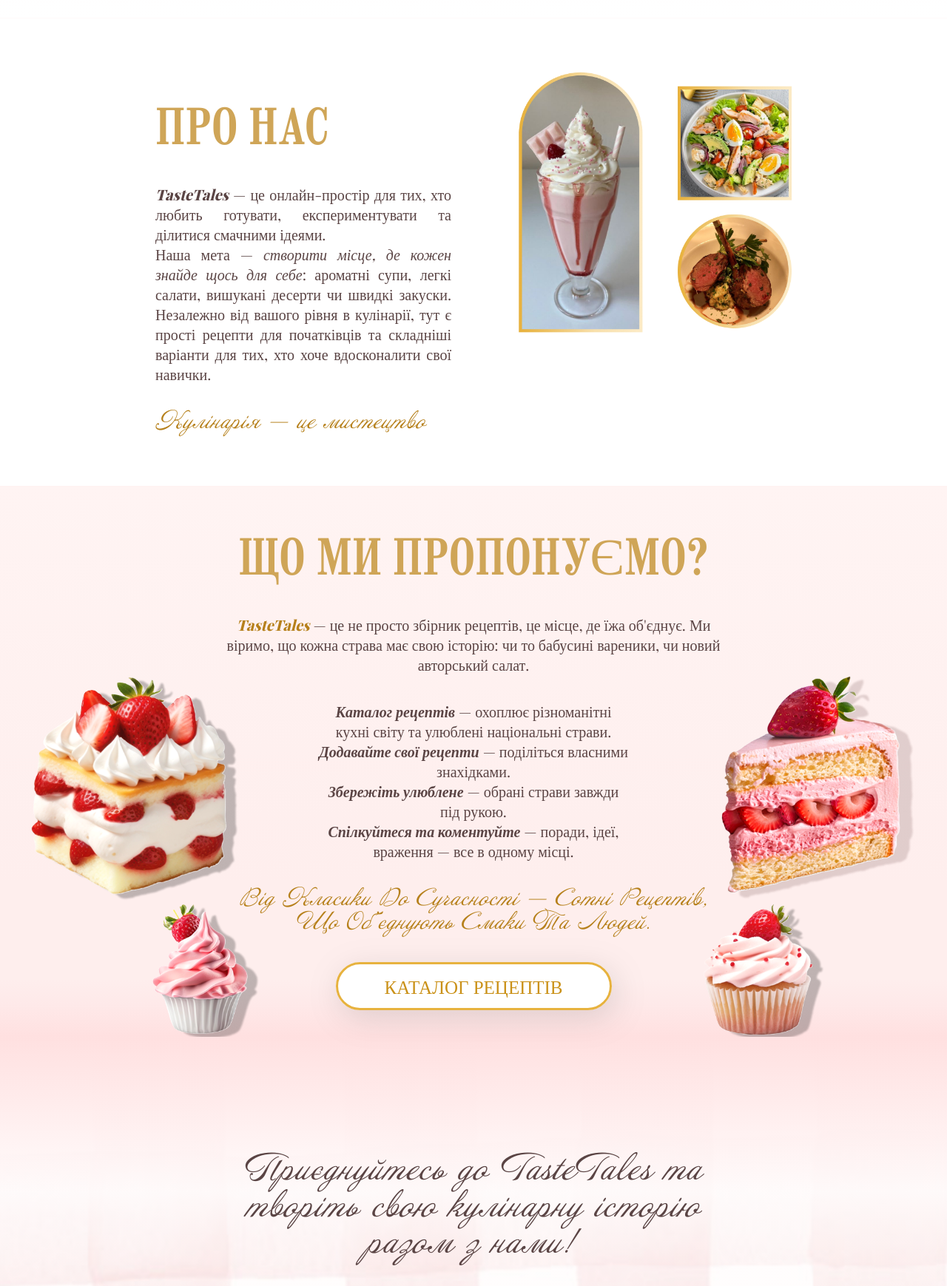
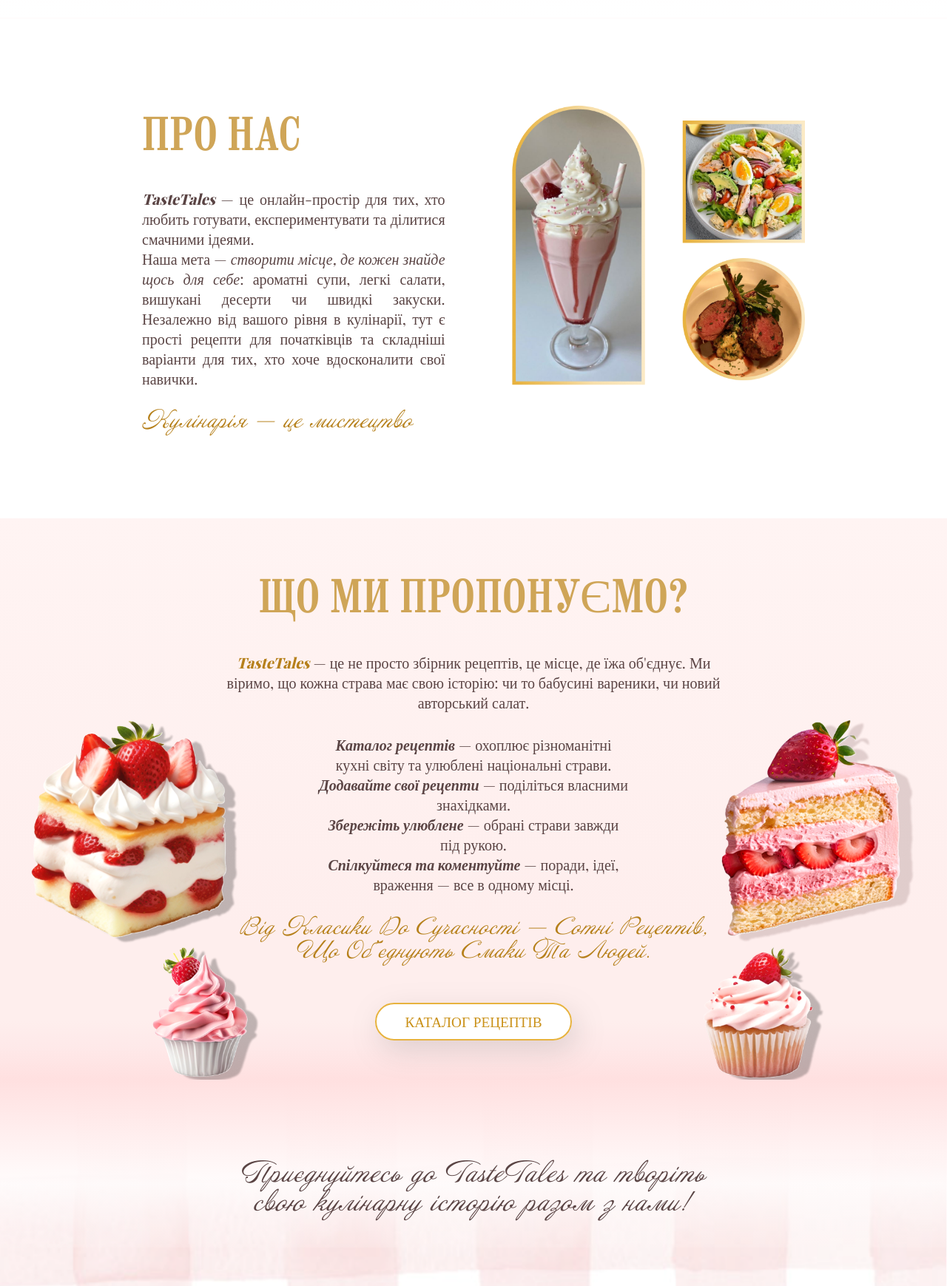
Before and after one commit to KatrinGratilova/TasteTales3, a website: page html/index.html in a window 1280 px wide. Shown: the part 1061-2800 px from the top of the page at 74% size. Drawn offline with nearby package versions, Linux system fonts and the light colour scheme; a web font is replaced by a local one.

Commit message:
init commit

```diff
--- a/css/index.css
+++ b/css/index.css
@@ -155,12 +155,12 @@ main {
     display: flex; /* делаем карточку флекс-контейнером */
     flex-direction: column; /* размещаем элементы вертикально */
     justify-content: start; /* чтобы всё шло сверху */
-    min-height: 220px;
+    min-height: 250px;
 }
 .like-icon{
     width: 2.2vw;
     height: 2.2vw;
-    margin-top: 2px;
+    margin-top: 0.1vw;
 }
 
 .recipe-img {
@@ -178,28 +178,34 @@ main {
 
 .about-us {
     background-color: #ffffff;
-    padding: 70px 210px;
+    /*padding: 70px 210px;*/
+    padding: 9vw 15vw;
     display: flex;
     justify-content: center;
 }
 
 .about-us-text {
-    margin-top: 30px;
+    /*margin-top: 30px;*/
+
     display: flex;
     flex-direction: column;
     justify-content: center;
     text-align: justify;
     width: 50%;
-    padding-right: 30px;
-    gap: 20px;
+    /*padding-right: 30px;*/
+    /*gap: 20px;*/
+    padding-right: 3vw;
+    gap: 1vw;
 }
 
 .section-title {
     color: #CFA557;
     font-family: Kaliningrad Historical G, serif;
     font-weight: 400;
-    font-size: 70px;
-    margin-bottom: 20px;
+    /*font-size: 70px;*/
+    /*margin-bottom: 20px;*/
+    font-size: 5vw;
+    margin-bottom: 2vw;
 }
 
 .about-us-text .cursive-main {
@@ -211,7 +217,8 @@ main {
     display: flex;
     justify-content: center;
     align-items: center;
-    padding-left: 60px;
+    /*padding-left: 60px;*/
+    padding-left: 4vw;
     height: 100%;
 }
 
@@ -231,7 +238,8 @@ main {
     justify-content: center;
     align-items: center;
     text-align: center;
-    gap: 20px;
+    /*gap: 20px;*/
+    gap: 1.1vw;
 }
 
 .features {
@@ -245,19 +253,23 @@ main {
 
 .catalog-btn2 {
     text-decoration: none;
-    padding: 13px 63px;
+    padding: 0.8vw 3vw;
     color: rgb(202, 145, 24);
     font-family: Playfair Display, serif;
-    font-size: 25px;
+    /*font-size: 25px;*/
+    font-size: 1.5vw;
     font-weight: 500;
-    border: 3px solid rgb(231, 178, 62);
-    border-radius: 100px;
+    border: 0.2vw solid rgb(231, 178, 62);
+    /*border: 3px solid rgb(231, 178, 62);*/
+    /*border-radius: 100px;*/
+    border-radius: 2.4vw;
     background: rgb(255, 255, 255);
-    box-shadow: 5px 10px 40px 0 rgba(131, 129, 129, 0.25);
+    /*box-shadow: 5px 10px 40px 0 rgba(131, 129, 129, 0.25);*/
+    box-shadow: 0.5vw 1vw 3vw rgba(131, 129, 129, 0.25);
 }
 
 .catalog-btn-wrapper2 {
-    margin-top: 50px;
+    margin-top: 5vw;
 }
 
 .text-highlight2 {
@@ -267,11 +279,14 @@ main {
 }
 
 footer .cursive-main {
-    font-size: 45px;
+    /*font-size: 45px;*/
+    font-size: 2.8vw;
     color: rgb(90, 68, 68);
     width: 55%;
-    padding-top: 150px;
-    padding-bottom: 130px;
+    /*padding-top: 150px;*/
+    /*padding-bottom: 130px;*/
+    padding-top: 8vw;
+    padding-bottom: 7vw;
     margin: 0 auto;
 }
 
@@ -339,3 +354,31 @@ footer .cursive-main {
 .cursive-main:nth-child(3) {
     animation-delay: 2s; /* Третя строка починає анімацію через 2 секунди */
 }
+
+
+
+
+@media (max-width: 768px) {
+    .about-us {
+        flex-direction: column;
+        align-items: center;
+        padding: 10vw 5vw;
+    }
+
+    .about-us-text, .about-us-img {
+        width: 100%;
+        padding: 0;
+        text-align: center;
+    }
+
+    .about-us-img {
+        width: 50%;
+        margin-top: 5vw;
+    }
+
+    .what-we-offer-text {
+        width: 80%;
+    }
+
+
+}
--- a/html/index.html
+++ b/html/index.html
@@ -30,7 +30,7 @@
 
     <style>
         .what-we-offer {
-            padding: 50px 0;
+            padding: 5vw 0;
             display: flex;
             flex-direction: column;
             justify-content: center;
```
